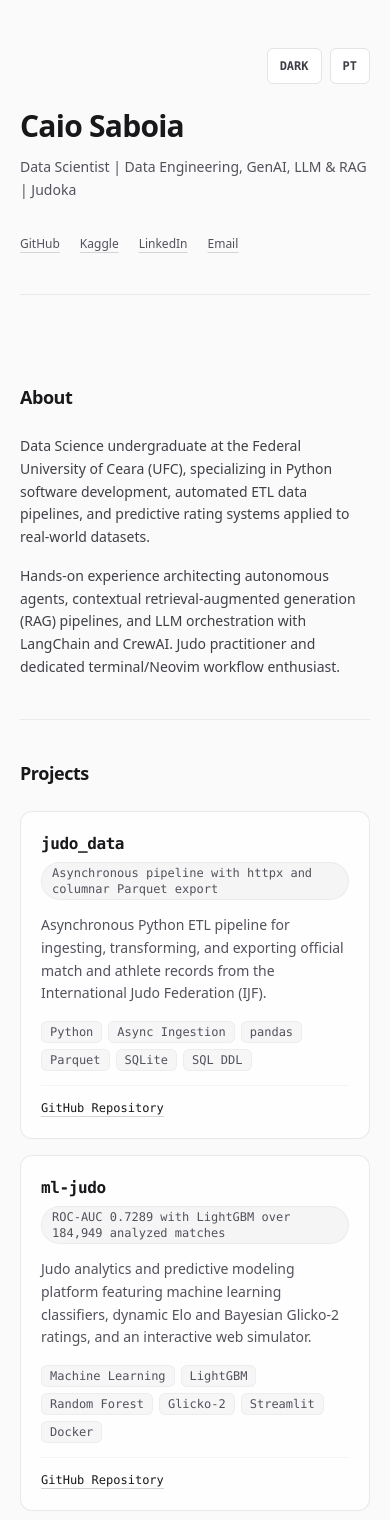
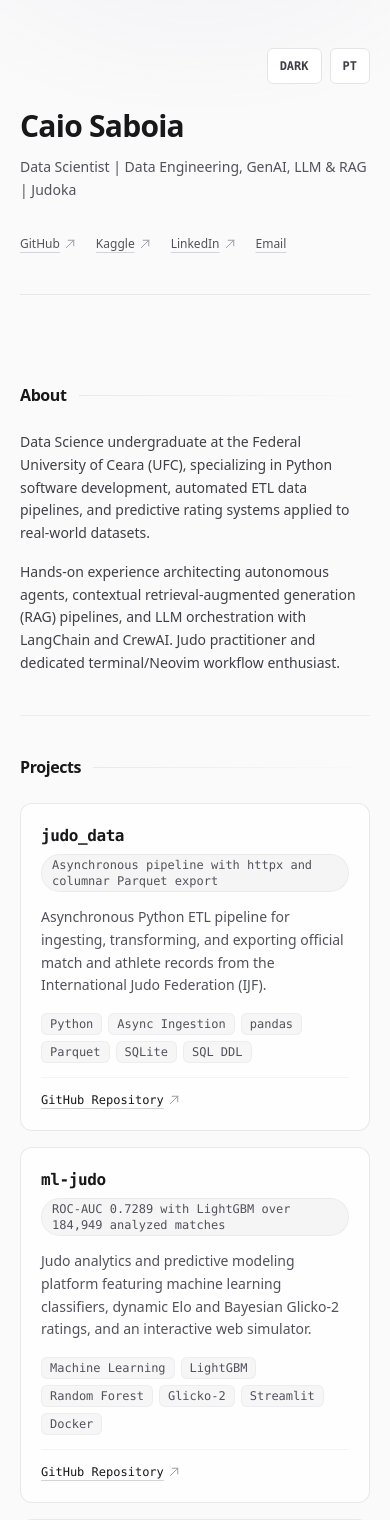
Before and after one commit to caiosaboia/portfolio, a Next.js app: page /en in a window 390 px wide. Shown: the top 1520 px of the page. Built offline with nearby package versions, Linux system fonts and the light colour scheme.

Commit message:
feat(design): enhance minimalist aesthetic with editorial dividers and glass highlights

```diff
--- a/components/ExperienceItem.tsx
+++ b/components/ExperienceItem.tsx
@@ -7,16 +7,16 @@ interface ExperienceItemProps {
 
 export function ExperienceItem({ item }: ExperienceItemProps) {
   return (
-    <article className="relative pl-6 sm:pl-7 border-l border-zinc-200 dark:border-zinc-800 space-y-1.5 motion-safe:transition-colors">
+    <article className="group relative pl-6 sm:pl-7 border-l border-zinc-200 dark:border-zinc-800 space-y-1.5 motion-safe:transition-colors">
       <div
-        className="absolute -left-[4.5px] top-2 size-2 rounded-full bg-zinc-300 dark:bg-zinc-700 ring-4 ring-zinc-50 dark:ring-zinc-950"
+        className="absolute -left-[4.5px] top-2 size-2 rounded-full bg-zinc-300 dark:bg-zinc-700 ring-4 ring-zinc-50 dark:ring-zinc-950 group-hover:bg-zinc-500 dark:group-hover:bg-zinc-400 motion-safe:transition-colors"
         aria-hidden="true"
       />
       <div className="flex flex-col sm:flex-row sm:items-baseline sm:justify-between gap-1">
         <h3 className="text-sm sm:text-base font-semibold tracking-tight text-zinc-900 dark:text-zinc-100">
-          {item.role} <span className="text-zinc-400 font-normal" aria-hidden="true">|</span> {item.organization}
+          {item.role} <span className="text-zinc-400 font-normal" aria-hidden="true">|</span> <span className="text-zinc-600 dark:text-zinc-400 font-normal">{item.organization}</span>
         </h3>
-        <time className="tabular-nums font-mono text-xs text-zinc-500 dark:text-zinc-400">
+        <time className="tabular-nums font-mono text-xs text-zinc-500 dark:text-zinc-400 bg-zinc-100/70 dark:bg-zinc-900/60 px-2 py-0.5 rounded border border-zinc-200/60 dark:border-zinc-800/60">
           {item.period}
         </time>
       </div>
--- a/components/Header.tsx
+++ b/components/Header.tsx
@@ -39,9 +39,21 @@ export function Header({ name, headline, links, actions }: HeaderProps) {
               href={link.url}
               target={isExternal ? "_blank" : undefined}
               rel={isExternal ? "noopener noreferrer" : undefined}
-              className="text-xs sm:text-sm font-medium text-zinc-600 hover:text-zinc-950 dark:text-zinc-400 dark:hover:text-zinc-100 underline underline-offset-4 decoration-zinc-300 dark:decoration-zinc-700 hover:decoration-zinc-900 dark:hover:decoration-zinc-100 motion-safe:transition-colors duration-150 focus-visible:outline-hidden focus-visible:ring-2 focus-visible:ring-offset-2 dark:focus-visible:ring-offset-zinc-950 focus-visible:ring-zinc-400 dark:focus-visible:ring-zinc-600 rounded-xs py-0.5"
+              className="group/nav inline-flex items-center gap-1 text-xs sm:text-sm font-medium text-zinc-600 hover:text-zinc-950 dark:text-zinc-400 dark:hover:text-zinc-100 underline underline-offset-4 decoration-zinc-300 dark:decoration-zinc-700 hover:decoration-zinc-900 dark:hover:decoration-zinc-100 motion-safe:transition-colors duration-150 focus-visible:outline-hidden focus-visible:ring-2 focus-visible:ring-offset-2 dark:focus-visible:ring-offset-zinc-950 focus-visible:ring-zinc-400 dark:focus-visible:ring-zinc-600 rounded-xs py-0.5"
             >
-              {link.label}
+              <span>{link.label}</span>
+              {isExternal ? (
+                <svg
+                  className="size-3 text-zinc-400 dark:text-zinc-500 group-hover/nav:text-zinc-900 dark:group-hover/nav:text-zinc-100 group-hover/nav:translate-x-0.5 group-hover/nav:-translate-y-0.5 motion-safe:transition-transform duration-150"
+                  aria-hidden="true"
+                  fill="none"
+                  viewBox="0 0 24 24"
+                  stroke="currentColor"
+                  strokeWidth={2}
+                >
+                  <path strokeLinecap="round" strokeLinejoin="round" d="M4.5 19.5l15-15m0 0H8.25m11.25 0v11.25" />
+                </svg>
+              ) : null}
             </a>
           );
         })}
--- a/components/Portfolio.tsx
+++ b/components/Portfolio.tsx
@@ -15,14 +15,18 @@ export function Portfolio({ content, lang, headerActions }: PortfolioProps) {
   const skipText = lang === "pt" ? "Pular para o conteudo principal" : "Skip to main content";
 
   return (
-    <div className="min-h-screen bg-zinc-50 dark:bg-zinc-950 text-zinc-800 dark:text-zinc-200 antialiased selection:bg-zinc-900 selection:text-zinc-50 dark:selection:bg-zinc-100 dark:selection:text-zinc-900 motion-safe:transition-colors">
+    <div className="relative min-h-screen bg-zinc-50 dark:bg-zinc-950 text-zinc-800 dark:text-zinc-200 antialiased selection:bg-zinc-900 selection:text-zinc-50 dark:selection:bg-zinc-100 dark:selection:text-zinc-900 motion-safe:transition-colors">
+      <div
+        className="pointer-events-none fixed inset-x-0 top-0 h-96 bg-[radial-gradient(ellipse_80%_50%_at_50%_-20%,rgba(120,119,198,0.06),transparent)] dark:bg-[radial-gradient(ellipse_80%_50%_at_50%_-20%,rgba(120,119,198,0.12),transparent)]"
+        aria-hidden="true"
+      />
       <a
         href="#main-content"
         className="sr-only focus:not-sr-only focus:fixed focus:top-4 focus:left-4 focus:z-50 focus:px-4 focus:py-2 focus:rounded-md focus:bg-zinc-900 focus:text-zinc-50 dark:focus:bg-zinc-100 dark:focus:text-zinc-900 focus:ring-2 focus:ring-zinc-400 font-mono text-xs shadow-lg"
       >
         {skipText}
       </a>
-      <main id="main-content" className="max-w-3xl mx-auto px-5 sm:px-8 py-12 sm:py-16">
+      <main id="main-content" className="relative max-w-3xl mx-auto px-5 sm:px-8 py-12 sm:py-16">
         <Header
           name={content.header.name}
           headline={content.header.headline}
@@ -57,7 +61,7 @@ export function Portfolio({ content, lang, headerActions }: PortfolioProps) {
                   {cat.skills.map((skill, sIdx) => (
                     <li
                       key={sIdx}
-                      className="font-mono text-xs px-2.5 py-1 rounded-md border border-zinc-200/80 dark:border-zinc-800/80 bg-white/70 dark:bg-zinc-900/50 text-zinc-700 dark:text-zinc-300 backdrop-blur-xs motion-safe:transition-colors hover:border-zinc-300 dark:hover:border-zinc-700"
+                      className="font-mono text-xs px-2.5 py-1 rounded-md border border-zinc-200/80 dark:border-zinc-800/80 bg-white/70 dark:bg-zinc-900/50 text-zinc-700 dark:text-zinc-300 backdrop-blur-xs motion-safe:transition-all hover:border-zinc-300 dark:hover:border-zinc-700 hover:text-zinc-950 dark:hover:text-zinc-50 hover:bg-white dark:hover:bg-zinc-900 shadow-2xs"
                     >
                       {skill}
                     </li>
@@ -81,7 +85,7 @@ export function Portfolio({ content, lang, headerActions }: PortfolioProps) {
             {content.education.items.map((edu, idx) => (
               <div
                 key={idx}
-                className="p-4 sm:p-5 rounded-xl border border-zinc-200/80 dark:border-zinc-800/80 bg-white/70 dark:bg-zinc-900/50 backdrop-blur-xs"
+                className="p-5 rounded-xl border border-zinc-200/80 dark:border-zinc-800/80 bg-white/70 dark:bg-zinc-900/50 backdrop-blur-xs shadow-[inset_0_1px_0_0_rgba(255,255,255,0.7)] dark:shadow-[inset_0_1px_0_0_rgba(255,255,255,0.04)]"
               >
                 <p className="text-sm font-medium text-zinc-800 dark:text-zinc-200 leading-relaxed text-pretty max-w-prose">
                   {edu.text}
--- a/components/ProjectCard.tsx
+++ b/components/ProjectCard.tsx
@@ -7,9 +7,9 @@ interface ProjectCardProps {
 
 export function ProjectCard({ project }: ProjectCardProps) {
   return (
-    <article className="group rounded-xl border border-zinc-200/80 dark:border-zinc-800/80 bg-white/70 dark:bg-zinc-900/50 p-5 sm:p-6 backdrop-blur-xs motion-safe:transition-all duration-200 hover:border-zinc-300 dark:hover:border-zinc-700 hover:shadow-xs space-y-3.5">
+    <article className="group relative rounded-xl border border-zinc-200/80 dark:border-zinc-800/80 bg-white/70 dark:bg-zinc-900/40 p-5 sm:p-6 backdrop-blur-xs shadow-[inset_0_1px_0_0_rgba(255,255,255,0.7)] dark:shadow-[inset_0_1px_0_0_rgba(255,255,255,0.04)] motion-safe:transition-all duration-200 hover:border-zinc-300 dark:hover:border-zinc-700 hover:shadow-xs space-y-3.5">
       <div className="flex flex-col sm:flex-row sm:items-baseline sm:justify-between gap-1.5">
-        <h3 className="text-base sm:text-lg font-mono font-semibold tracking-tight text-zinc-900 dark:text-zinc-100">
+        <h3 className="text-base sm:text-lg font-mono font-semibold tracking-tight text-zinc-900 dark:text-zinc-100 group-hover:text-black dark:group-hover:text-white transition-colors">
           {project.title}
         </h3>
         <span className="self-start sm:self-auto tabular-nums font-mono text-xs font-medium text-zinc-600 dark:text-zinc-400 bg-zinc-100/90 dark:bg-zinc-800/80 px-2.5 py-0.5 rounded-full border border-zinc-200/60 dark:border-zinc-700/60">
@@ -39,9 +39,19 @@ export function ProjectCard({ project }: ProjectCardProps) {
             href={link.url}
             target="_blank"
             rel="noopener noreferrer"
-            className="text-xs font-mono font-medium text-zinc-900 dark:text-zinc-100 underline decoration-zinc-300 dark:decoration-zinc-700 underline-offset-4 hover:decoration-zinc-900 dark:hover:decoration-zinc-100 focus-visible:outline-hidden focus-visible:ring-2 focus-visible:ring-offset-2 dark:focus-visible:ring-offset-zinc-950 focus-visible:ring-zinc-400 dark:focus-visible:ring-zinc-600 rounded-xs motion-safe:transition-colors py-0.5"
+            className="group/link inline-flex items-center gap-1 text-xs font-mono font-medium text-zinc-900 dark:text-zinc-100 underline decoration-zinc-300 dark:decoration-zinc-700 underline-offset-4 hover:decoration-zinc-900 dark:hover:decoration-zinc-100 focus-visible:outline-hidden focus-visible:ring-2 focus-visible:ring-offset-2 dark:focus-visible:ring-offset-zinc-950 focus-visible:ring-zinc-400 dark:focus-visible:ring-zinc-600 rounded-xs motion-safe:transition-colors py-0.5"
           >
-            {link.label}
+            <span>{link.label}</span>
+            <svg
+              className="size-3 text-zinc-400 dark:text-zinc-500 group-hover/link:text-zinc-900 dark:group-hover/link:text-zinc-100 group-hover/link:translate-x-0.5 group-hover/link:-translate-y-0.5 motion-safe:transition-transform duration-150"
+              aria-hidden="true"
+              fill="none"
+              viewBox="0 0 24 24"
+              stroke="currentColor"
+              strokeWidth={2}
+            >
+              <path strokeLinecap="round" strokeLinejoin="round" d="M4.5 19.5l15-15m0 0H8.25m11.25 0v11.25" />
+            </svg>
           </a>
         ))}
       </div>
--- a/components/Section.tsx
+++ b/components/Section.tsx
@@ -12,14 +12,20 @@ export function Section({ id, title, children }: SectionProps) {
     <section
       id={id}
       aria-labelledby={headingId}
-      className="py-10 sm:py-12 border-b border-zinc-200/70 dark:border-zinc-800/70 last:border-b-0 section-cv"
+      className="py-10 sm:py-12 border-b border-zinc-200/60 dark:border-zinc-800/60 last:border-b-0 section-cv"
     >
-      <h2
-        id={headingId}
-        className="text-lg sm:text-xl font-bold tracking-tight text-zinc-900 dark:text-zinc-100 mb-6"
-      >
-        {title}
-      </h2>
+      <div className="flex items-center gap-3 mb-6">
+        <h2
+          id={headingId}
+          className="text-base sm:text-lg font-semibold tracking-tight text-zinc-900 dark:text-zinc-100 shrink-0"
+        >
+          {title}
+        </h2>
+        <div
+          className="h-px flex-1 bg-gradient-to-r from-zinc-200/80 to-transparent dark:from-zinc-800/80"
+          aria-hidden="true"
+        />
+      </div>
       {children}
     </section>
   );
```
